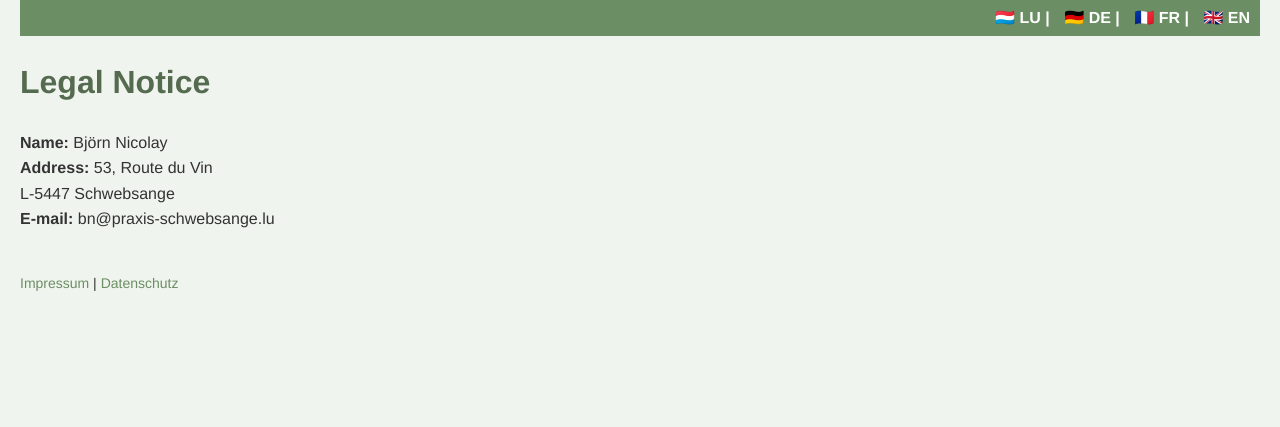
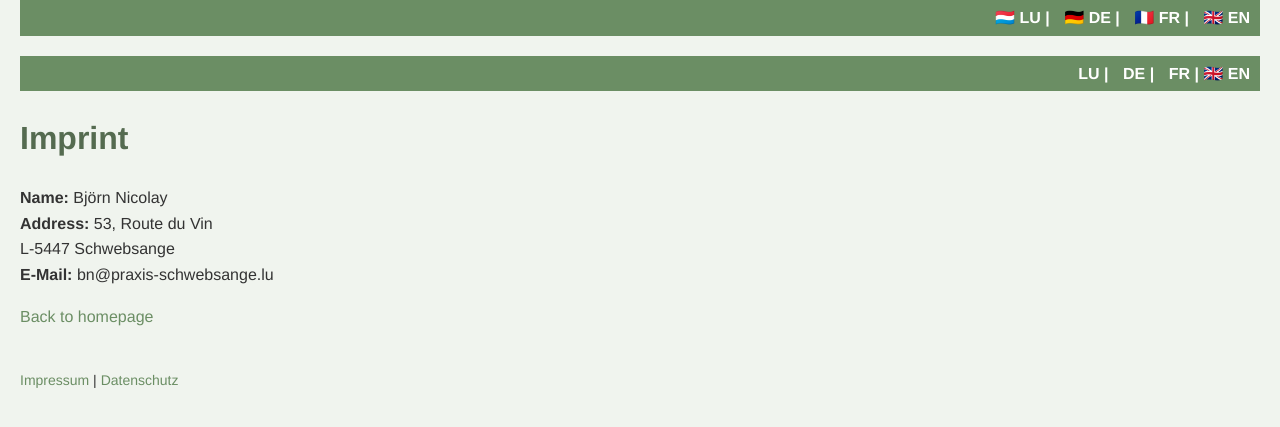
Before and after one commit to bjoernbrightside/praxis-schwebsange, a Jekyll site: the page built from en/impressum.md, in a window 1280 px wide. Shown: the top 427 px of the page. Built offline with Jekyll 4.4.1, drawn with Linux system fonts in a browser that asks for light colours.

Commit message:
Update impressum.md

```diff
--- a/en/impressum.md
+++ b/en/impressum.md
@@ -1,12 +1,18 @@
 ---
 layout: default
+title: Imprint
 lang: en
-title: Legal Notice
 ---
 
-# Legal Notice
+<div class="language-bar">
+<a href="/lu/impressum/">LU</a> | <a href="/de/impressum/">DE</a> | <a href="/fr/impressum/">FR</a> | 🇬🇧 <b>EN</b>
+</div>
+
+# Imprint
 
 **Name:** Björn Nicolay
 **Address:** 53, Route du Vin
 L-5447 Schwebsange
-**E-mail:** bn@praxis-schwebsange.lu
+**E-Mail:** bn@praxis-schwebsange.lu
+
+[Back to homepage](/en/)
```
